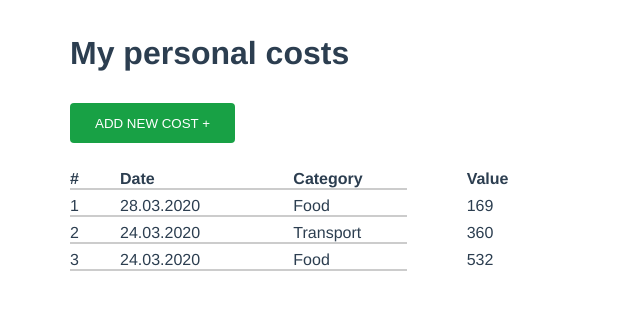
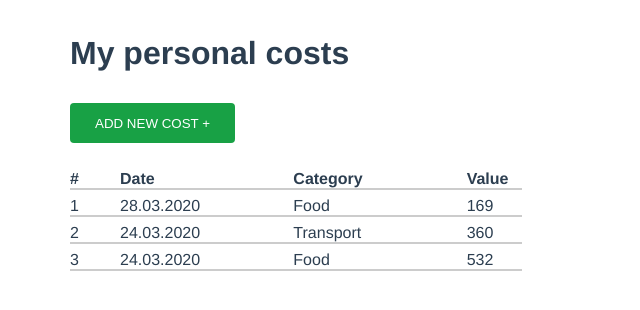
Before and after one commit to Alexsey215/List-of-expenses, a Vue app: page / in a window 1280 px wide. Shown: the top 310 px of the page, without its empty margins (0-640 px from the left). Built offline with nearby package versions, Linux system fonts and the light colour scheme.

Commit message:
Update PaymentsDisplay.vue

```diff
--- a/src/components/PaymentsDisplay.vue
+++ b/src/components/PaymentsDisplay.vue
@@ -37,7 +37,7 @@ export default {
       content: "";
       position: relative;
       border: 1px solid #ccc;
-      width: 335px;
+      width: 450px;
     }
     &-item {
       margin-top: 7px;
```
